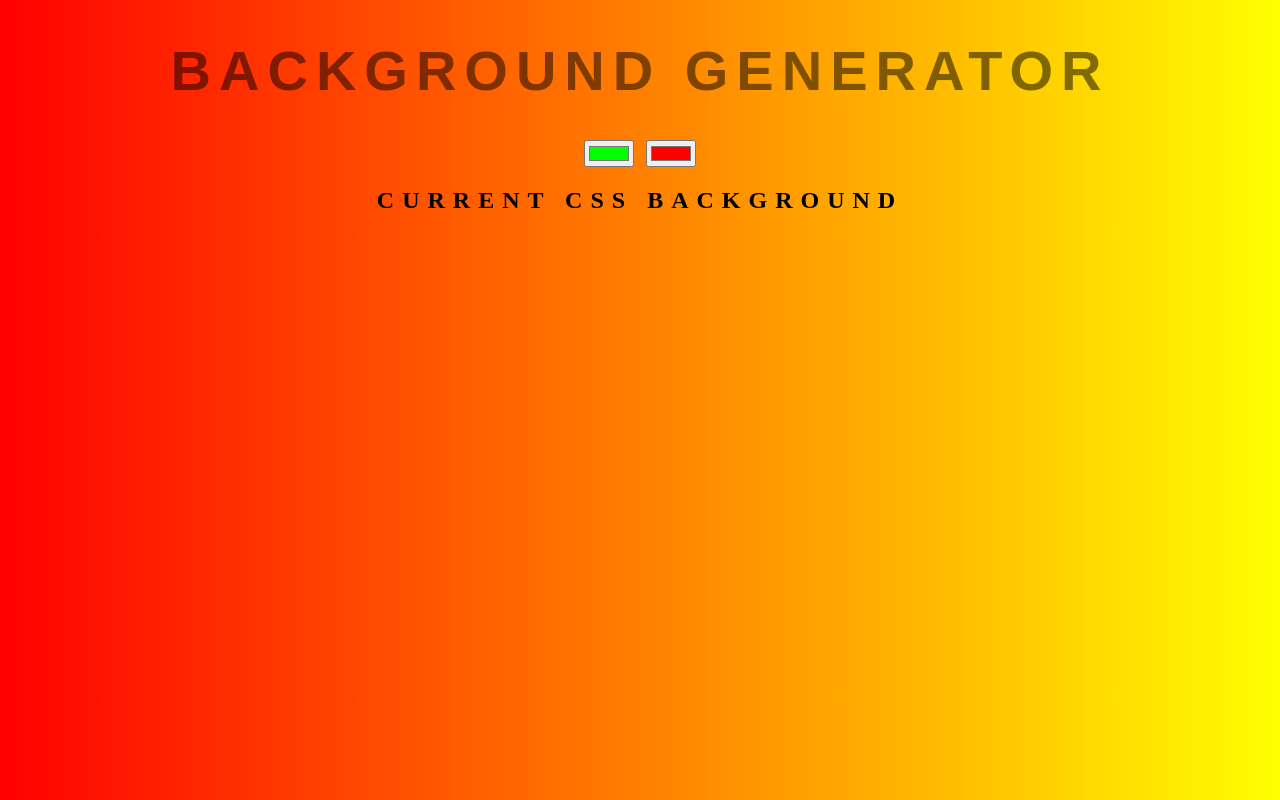
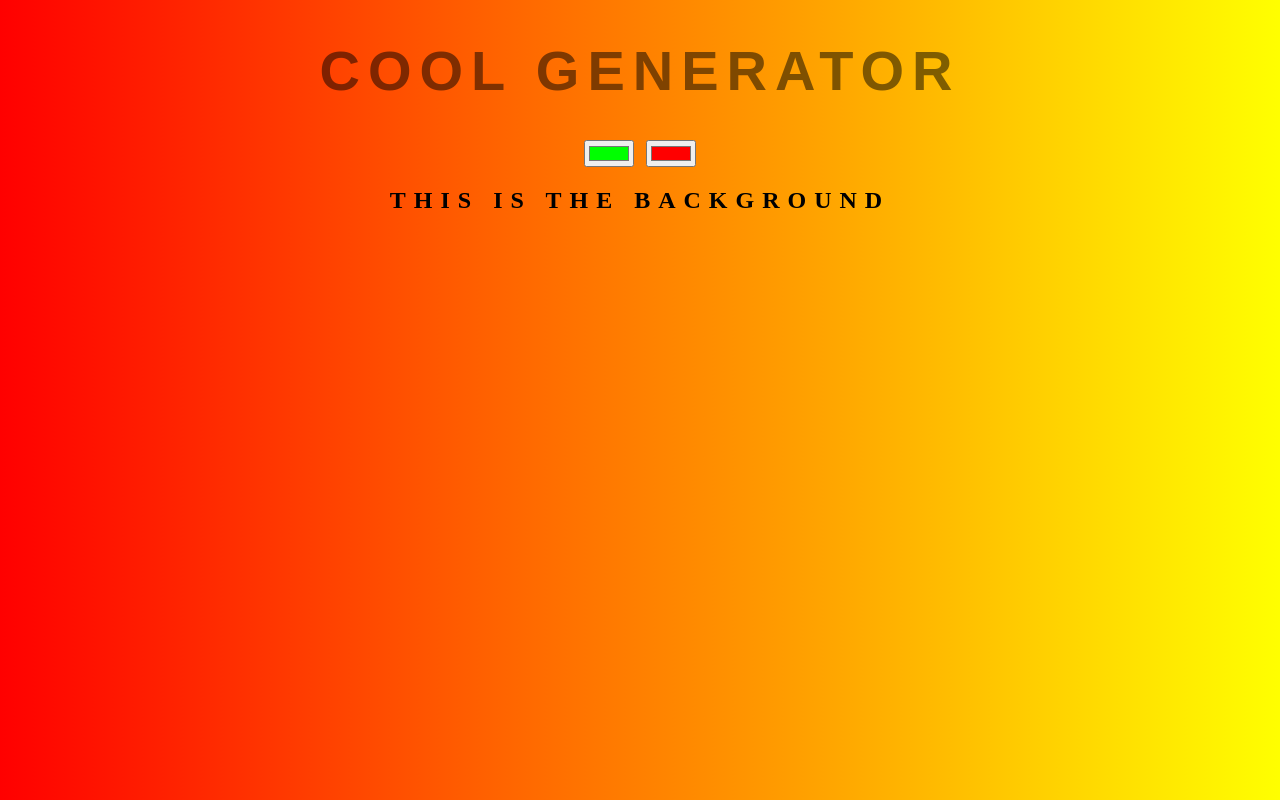
Before and after one commit to teorich/background-generator, a plain HTML site: page index.html in a window 1280 px wide. Drawn offline with Linux system fonts and the light colour scheme.

Commit message:
Changing text

```diff
--- a/index.html
+++ b/index.html
@@ -5,10 +5,10 @@
 	<link rel="stylesheet" type="text/css" href="style.css">
 </head>
 <body id = "gradient">
-<h1>Background Generator</h1>
+<h1>COOl Generator</h1>
 <input class="color1"type="color" name="color1" value="#00ff00">
 <input class = "color2"type="color" name="color2" value="#ff0000">
-<h2>Current CSS Background</h2>
+<h2>This is the background</h2>
 <h3></h3>
 <script type="text/javascript" src="script.js"></script>
 </body>
```
